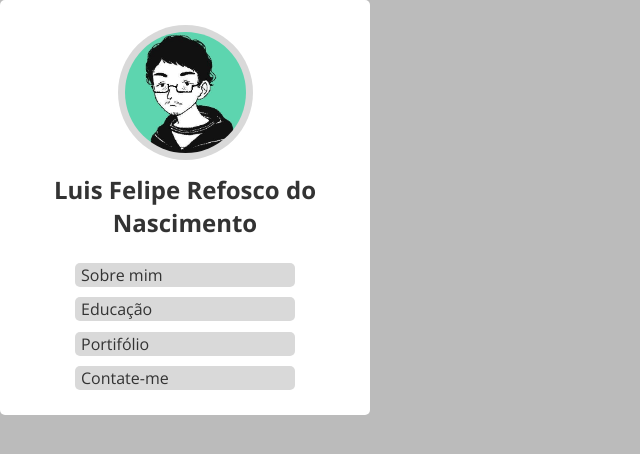
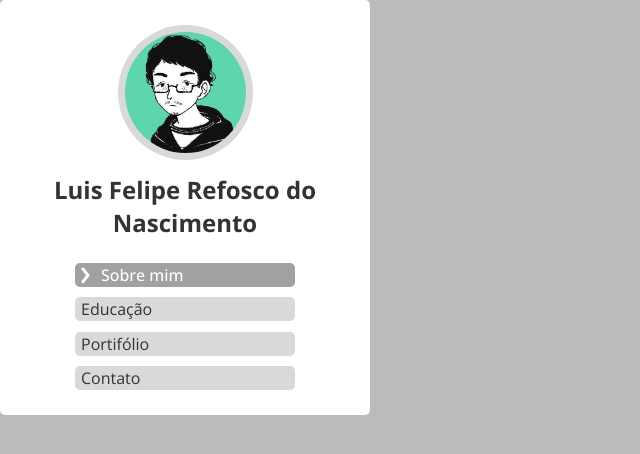
Before and after one commit to lipeRefosco/cvWeb, an Angular app: page / in a window 1280 px wide. Shown: the top 454 px of the page, without its empty margins (0-640 px from the left). Built offline with nearby package versions, Linux system fonts and the light colour scheme.

Commit message:
feat: Menu onPage

```diff
--- a/src/app/menu-links/menu-links.component.html
+++ b/src/app/menu-links/menu-links.component.html
@@ -1,11 +1,13 @@
 <ul class="menu__links">
 
 	<li *ngFor="let link of links">
-        <a class="menu__link" href="{{ link.uri }}">
+		<a href="{{ link.pathname }}" class="menu__link {{ pathname == link.pathname ? 'menu__link-onpage' : ''}}">
+
 			<!-- Icon -->
 			<span class="menu__icon">
 				<svg width="9" height="17" viewBox="0 0 9 17" fill="none" xmlns="http://www.w3.org/2000/svg">
-                    <path d="M2 2L7 8.31579L2 14.6316" stroke="white" stroke-width="3" stroke-linecap="round" stroke-linejoin="round"/>
+					<path d="M2 2L7 8.31579L2 14.6316" stroke="white" stroke-width="3" stroke-linecap="round"
+						stroke-linejoin="round" />
 				</svg>
 			</span>
 			<span class="menu__label">{{ link.label }}</span>
--- a/src/app/menu-links/menu-links.component.scss
+++ b/src/app/menu-links/menu-links.component.scss
@@ -11,9 +11,11 @@
         height: 24px;
         padding: 2px 6px;
         position: relative;
+
         // Content
         display: flex;
         align-items: center;
+
         // Style
         border-radius: 5px;
         background-color: $primary-color;
@@ -30,15 +32,16 @@
             position: absolute;
             right: 0px;
             border-radius: 0 5px 5px 0px;
+
             // Content
             display: flex;
             align-items: center;
+
             // Style
             transition: width 200ms,
                         border-radius 100ms,
                         opacity 100ms,
                         transform 100ms;
-            opacity: 1;
             transform-origin: right;
             transform: scaleX(0);
             background-color: $secondary-color;
@@ -46,15 +49,27 @@
             svg { margin-left: 6px; }
         }
 
-        &:hover {
+        &-onpage {
+            background-color: $secondary-color;
+
+            .menu__icon { background-color: transparent; }
+        }
+
+        &:active {
+            .menu__icon { opacity: 1; }
+        }
+
+        // Remove redundância
+        &:hover, &-onpage {
+
             .menu__icon {
                 opacity: 1;
                 transform: scaleX(1);
             }
+
         }
 
         &:active, &-onpage {
-            background-color: transparent;
 
             .menu__label {
                 color: white;
@@ -65,8 +80,8 @@
             .menu__icon {
                 width: 100%;
                 border-radius: 5px;
-                opacity: 1;
             }
+
         }
     }
 }
--- a/src/app/menu-links/menu-links.component.ts
+++ b/src/app/menu-links/menu-links.component.ts
@@ -6,22 +6,26 @@ import { Component, OnInit } from '@angular/core';
   styleUrls: ['./menu-links.component.scss']
 })
 export class MenuLinksComponent {
+
   links = [
     {
-      uri: "#home",
+      pathname: "/",
       label: "Sobre mim"
     },
     {
-      uri: "#educacao",
+      pathname: "/educacao",
       label: "Educação"
     },
     {
-      uri: "#portifolio",
+      pathname: "/portifolio",
       label: "Portifólio"
     },
     {
-      uri: "#contato",
-      label: "Contate-me"
+      pathname: "/contato",
+      label: "Contato"
     },
   ]
+
+  pathname = window.location.pathname;
+
 }
```
Lines whose indentation alone changed are shown as unchanged.
